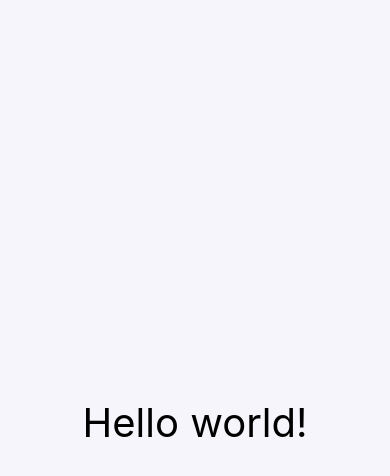
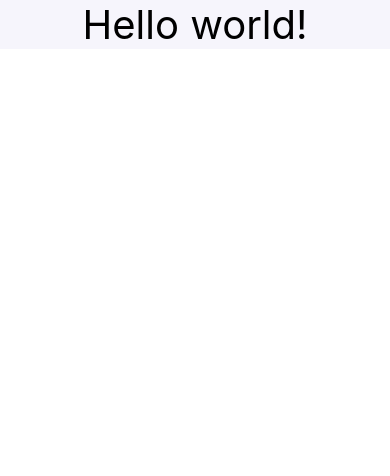
Before and after one commit to giovanedann/my-tasks, a React Native app: screen / in a window 390 px wide. Shown: the top 476 px of the page. Built offline with nearby package versions, Linux system fonts and the light colour scheme.

Commit message:
feat(Home): add SafeAreaView to avoid problems with devices screens

```diff
--- a/src/screens/Home/index.tsx
+++ b/src/screens/Home/index.tsx
@@ -1,12 +1,14 @@
 import React from 'react'
-import {Text, View} from 'react-native'
+import {Text, View, SafeAreaView} from 'react-native'
 import styles from './styles'
 
 const Home = () => {
   return (
-    <View style={styles.wrapper}>
-      <Text style={styles.title}>Hello world!</Text>
-    </View>
+    <SafeAreaView>
+      <View style={styles.wrapper}>
+        <Text style={styles.title}>Hello world!</Text>
+      </View>
+    </SafeAreaView>
   )
 }
 
```
